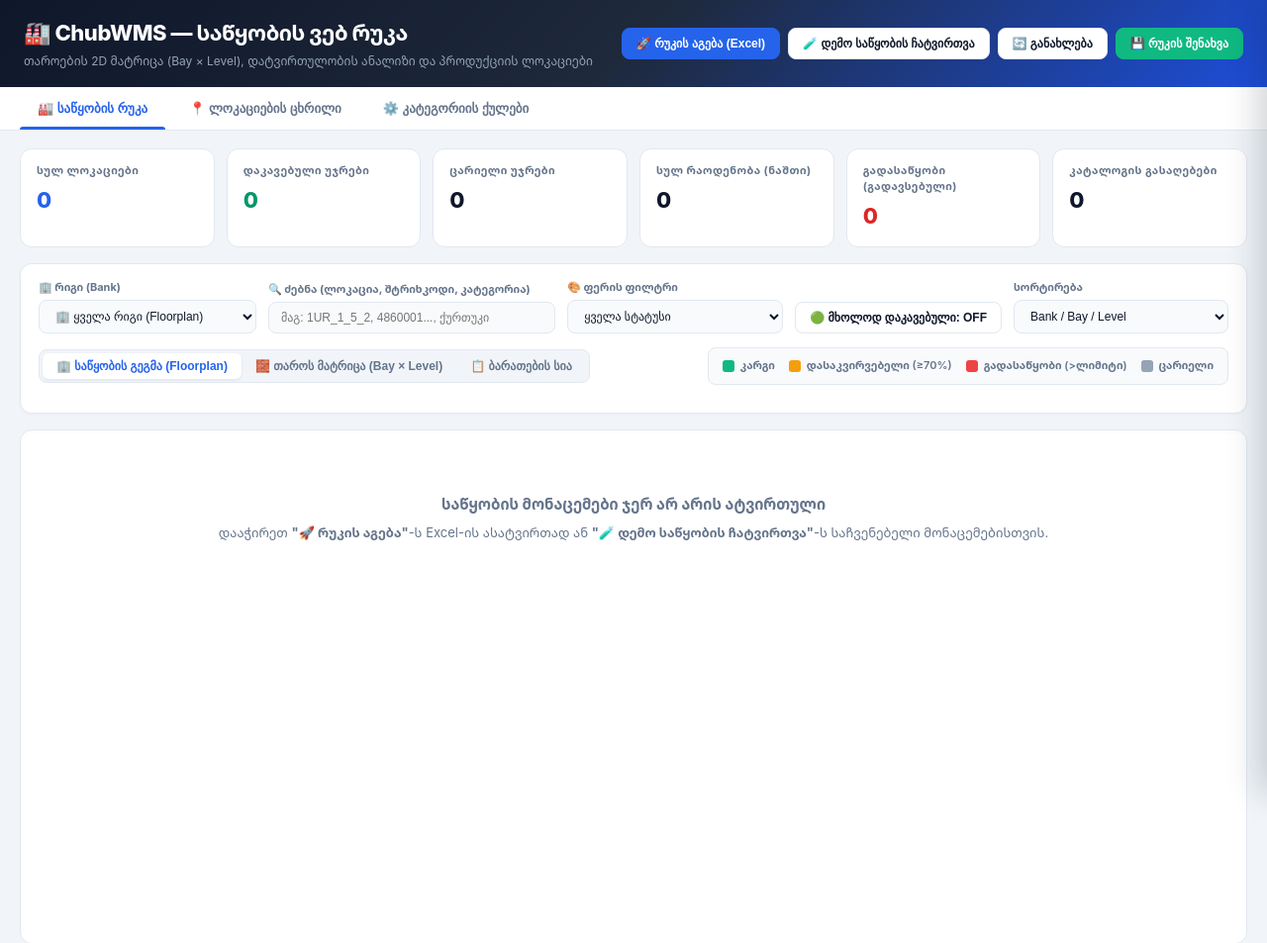
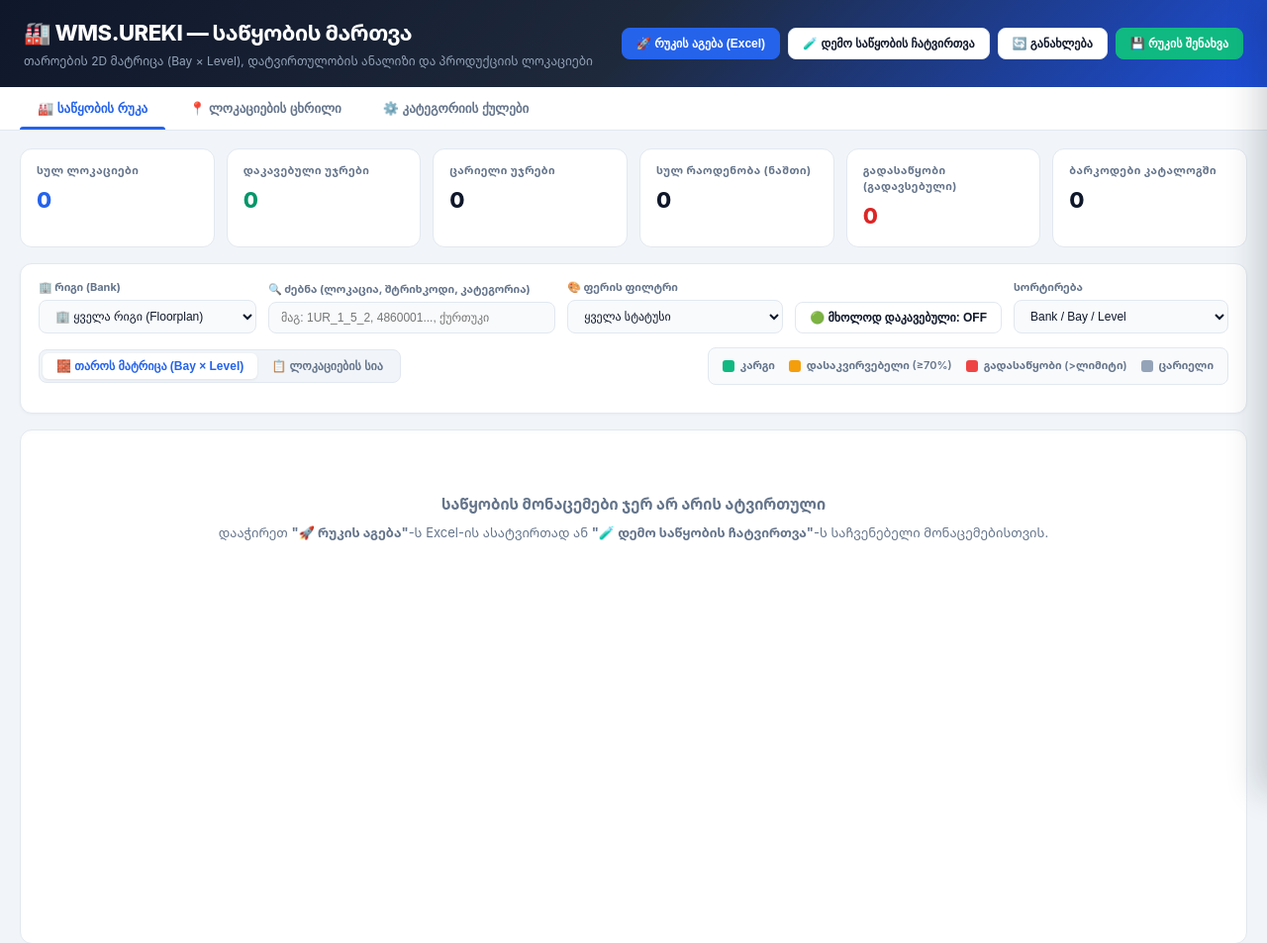
Before and after one commit to schubinidze62-svg/chubwms, a Flask app: page / in a window 1280 px wide. Shown: the top 953 px of the page at 99% size. Run offline with Flask 3, Linux system fonts and the light colour scheme; data that the repository does not hold is empty.

Commit message:
fix: remove floorplan view, default to matrix

```diff
--- a/templates/index.html
+++ b/templates/index.html
@@ -2,7 +2,7 @@
 <html lang="ka">
 <head>
     <meta charset="utf-8">
-    <title>საწყობის WMS რუკა და მართვა</title>
+    <title>WMS.UREKI — საწყობის მართვა</title>
     <meta name="viewport" content="width=device-width, initial-scale=1">
     <link rel="stylesheet" href="/static/css/style.css">
 </head>
@@ -11,7 +11,7 @@
     <!-- Topbar -->
     <header class="topbar">
         <div class="topbar-brand">
-            <h1>🏭 ChubWMS — საწყობის ვებ რუკა</h1>
+            <h1>🏭 WMS.UREKI — საწყობის მართვა</h1>
             <div class="sub">თაროების 2D მატრიცა (Bay × Level), დატვირთულობის ანალიზი და პროდუქციის ლოკაციები</div>
         </div>
         <div class="topbar-actions">
@@ -58,7 +58,7 @@
                 <div class="value" id="statRed">-</div>
             </div>
             <div class="stat-card">
-                <div class="label">კატალოგის გასაღებები</div>
+                <div class="label">ბარკოდები კატალოგში</div>
                 <div class="value" id="statCatalog">-</div>
             </div>
         </section>
@@ -111,14 +111,11 @@
                 <!-- Controls Bar: View Mode Switcher & Legend -->
                 <div class="map-controls-bar">
                     <div class="view-mode-toggle">
-                        <button class="view-mode-btn active" data-mode="floor" onclick="setViewMode('floor')">
-                            🏢 საწყობის გეგმა (Floorplan)
-                        </button>
-                        <button class="view-mode-btn" data-mode="matrix" onclick="setViewMode('matrix')">
+                        <button class="view-mode-btn active" data-mode="matrix" onclick="setViewMode('matrix')">
                             🧱 თაროს მატრიცა (Bay × Level)
                         </button>
                         <button class="view-mode-btn" data-mode="list" onclick="setViewMode('list')">
-                            📋 ბარათების სია
+                            📋 ლოკაციების სია
                         </button>
                     </div>
 
```
